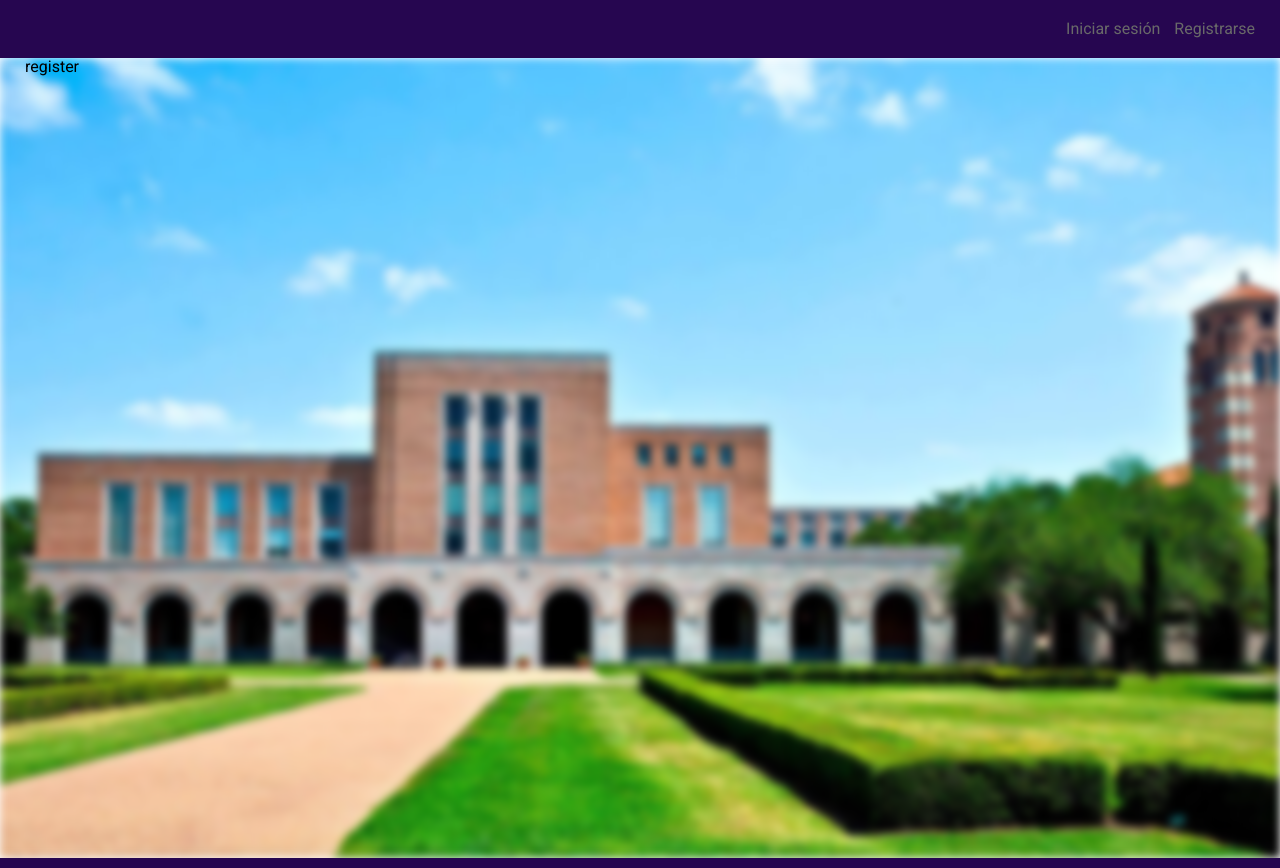
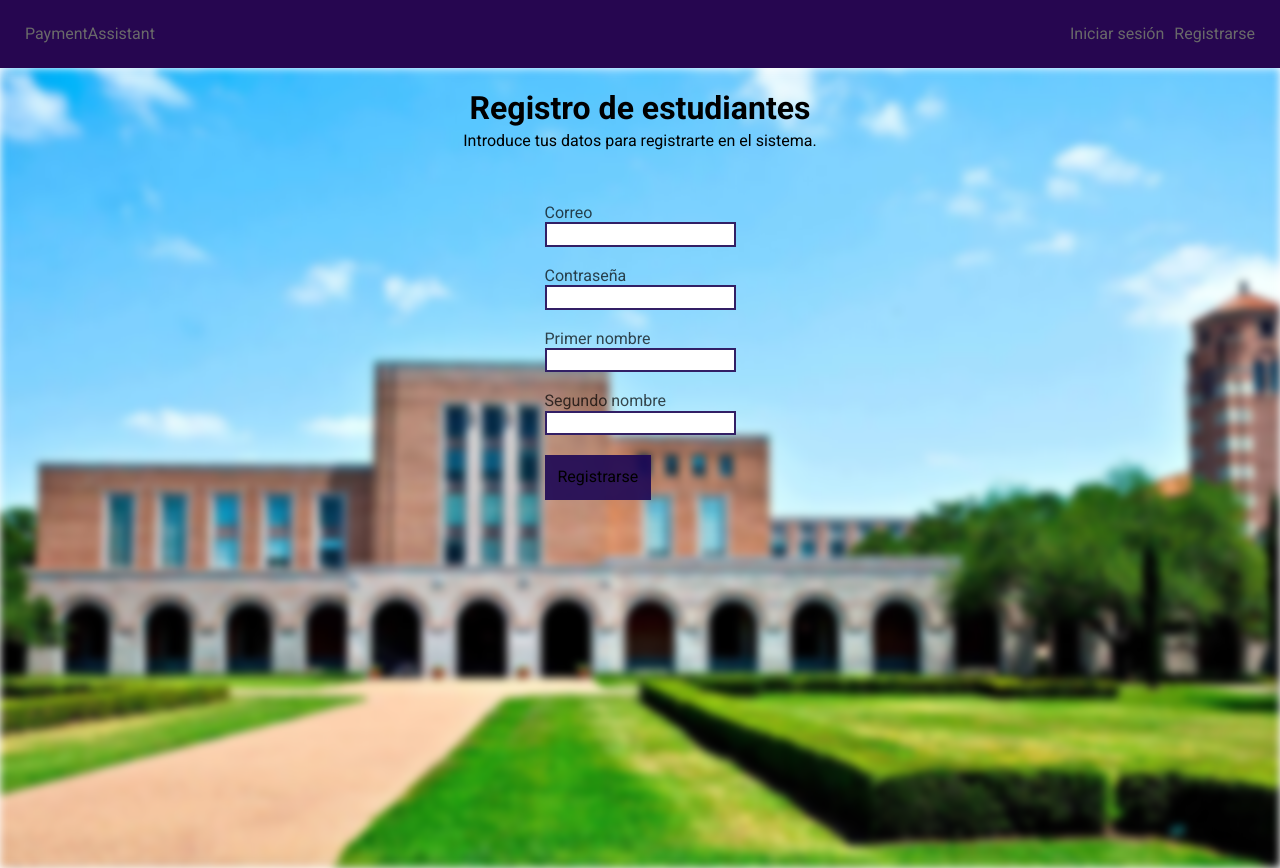
Before and after one commit to Vz0n/PaymentAssistant, a Flask app: page /account/register in a window 1280 px wide. Run offline with Flask 3, Linux system fonts and the light colour scheme; parts of the project's set-up code (start-up, migrations or seed data) failed here and were passed over; some libraries are stand-ins or nearby versions.

Commit message:
some updates after a long time

```diff
--- a/blueprints/account.py
+++ b/blueprints/account.py
@@ -1,5 +1,5 @@
 from flask.blueprints import Blueprint
-from flask import request, session, redirect, render_template, url_for
+from flask import request, session, redirect, render_template, url_for, flash, get_flashed_messages
 from flask import current_app as app
 from hashlib import sha256
 from database import Database
@@ -21,8 +21,8 @@ def login():
         passwd = request.form.get("password", "")
 
         if passwd == "" or email == "":
-            return render_template("account/login.html",
-                                   message="Por favor, rellena todos los campos")
+            flash("Rellena todos los campos", "error")
+            return redirect("/account/login")
 
         passwd_hash = sha256(passwd.encode()).digest().hex()
         db = Database()
@@ -31,7 +31,8 @@ def login():
         db.close()
 
         if len(result) < 1:
-            return render_template("account/login.html", message="Credenciales inválidas.")
+            flash("Credenciales inválidas", "error")
+            return redirect("/account/login")
 
         session["id"] = result[0]
         session["fname"] = result[1]
@@ -44,7 +45,7 @@ def login():
 
         return redirect("/", 302)
 
-    return render_template("account/login.html")
+    return render_template("account/login.html", messages=get_flashed_messages(True))
 
 @account.route("/register", methods=["POST", "GET"])
 def register():
@@ -76,7 +77,8 @@ def register():
              message = "La contraseña debe tener por lo menos 6 carácteres."
 
         if message != None:
-            return render_template("account/register.html", message=message)
+            flash(message, "error")
+            return redirect("/account/register")
 
         passwd_hash = sha256(passwd.encode()).digest().hex()
 
@@ -84,15 +86,16 @@ def register():
         result = db.execute_query("SELECT id FROM users WHERE email = ?", email)
 
         if len(result) > 0:
-            return render_template("account/register.html",
-                                   message=f"Ya existe un usuario registrado con el correo {email}.")
+            flash(f"Ya existe un usuario registrado con el correo {email}.", "error")
+            return redirect("/account/register")
 
         db.execute_update("INSERT INTO users VALUES (NULL, ?, ?, ?, ?, 'user', TRUE, NULL, json_array())", email, fname, lname, passwd_hash)
         db.close()
 
+        flash("Registro completado exitosamente. Ahora inicia sesión", "success")
         return redirect("login", 303)
 
-    return render_template("account/register.html")
+    return render_template("account/register.html", messages=get_flashed_messages(True))
 
 @account.route("/forgot", methods=["GET", "POST"])
 def forgot():
--- a/blueprints/payment.py
+++ b/blueprints/payment.py
@@ -30,7 +30,7 @@ def before():
 @payment.get("/")
 def index():
     db = Database()
-    pending_fees = db.execute_query("SELECT pending_fees FROM users WHERE id = ?", session["id"])[0][0]
+    pending_fees = db.execute_query("SELECT pending_fees FROM users WHERE id = ?", session["id"])[0]
     db.close()
 
     try:
--- a/static/css/main.css
+++ b/static/css/main.css
@@ -1,17 +1,33 @@
 @import url("https://necolas.github.io/normalize.css/8.0.1/normalize.css");
 
 @import url("./animations.css");
+@import url("./pages.css");
 
 :root {
-    --main-color: #260650;
+    --primary-color: #260650;
     --buttons-color: rgba(28, 7, 85, 0.9);
     --secondary-color: rgb(105, 105, 105);
+    --hover-color: #178a7c;
     --shadow: #12024b;
 }
 
 body {
     font-family: Roboto, 'sans-serif';
 }
+
+h1,h2,h3 {
+    margin-bottom: 5px;
+}
+
+.error-message {
+    color: rgb(201, 37, 37);
+}
+
+.success-message {
+    font-weight: 500;
+    color: rgb(22, 220, 82);
+}
+
 
 .link {
     text-decoration: none;
@@ -26,7 +42,7 @@ body {
 
 .link:hover {
     scale: 1.1;
-    box-shadow: 1px 1px 15px #260650;
+    box-shadow: 1px 1px 15px var(--primary-color);
 }
 
 #background-img {
@@ -41,9 +57,10 @@ body {
 
 .navbar {
     position: static;
-    text-align: end;
+    display: flex;
+    flex-direction: row;
     padding: 20px;
-    background-color: var(--main-color);
+    background-color: var(--primary-color);
     color: var(--secondary-color);
 
     a {
@@ -55,38 +72,10 @@ body {
     }
 
     a:hover {
-        color: aqua;
+        color: var(--hover-color);
+    }
+
+    .navbar-left {
+        margin-right: auto;
     }
 }
-
-.content {
-    margin-left: 25px;
-    margin-right: 25px;
-    display: grid;
-    grid-template:
-                 "header header header" 50px
-                 "  .   .   img" 60px
-                 "text text  . " min-content / min-content 300px 300px;
-    column-gap: 25%;
-
-    h1 {
-        margin-bottom: 5px;
-    }
-
-    .content-header {
-        grid-area: header;
-        padding-bottom: 50px;
-    }
-
-    .text {
-        grid-area: text;
-    }
-
-    img {
-        grid-area: img;
-        animation-name: rotating-image;
-        animation-duration: 4s;
-        animation-iteration-count: infinite;
-    }
-
-}
--- /dev/null
+++ b/static/css/pages.css
@@ -0,0 +1,64 @@
+#content-text {
+    margin-left: 25px;
+    margin-right: 25px;
+    display: grid;
+    grid-template:
+                 "header header header" 50px
+                 "  .   .   img" 60px
+                 "text text  . " min-content / min-content 300px 300px;
+    column-gap: 25%;
+
+    .content-header {
+        grid-area: header;
+        margin-bottom: 50px;
+    }
+
+    .text {
+        grid-area: text;
+    }
+
+    img {
+        grid-area: img;
+        animation-name: rotating-image;
+        animation-duration: 4s;
+        animation-iteration-count: infinite;
+    }
+
+}
+
+#content-form {
+    .content-header {
+        text-align: center;
+        margin-bottom: 30px;
+    }
+
+    .form {
+        margin: auto;
+        width: min-content;
+        padding: 24px;
+    }
+
+    .form-label {
+        opacity: 0.7;
+        position: relative;
+    }
+
+    .form-input {
+        display: block;
+        margin-bottom: 20px;
+        border: solid 2px;
+        border-color: var(--buttons-color);
+        transition: border-color 100ms;
+    }
+
+    .form-input:focus {
+        outline: none;
+        border-color: var(--hover-color)
+    }
+
+    button {
+        background-color: var(--buttons-color);
+        padding: 13px;
+        border: none;
+    }
+}
--- a/static/js/script.js
+++ b/static/js/script.js
@@ -1,3 +1,33 @@
+/*
+  Utilities functions
+*/
+
+const COLOR_ANIMATION = [
+    {
+        "color": "initial",
+    },
+    {
+        "color": "var(--hover-color)",
+        "text-transform": "underline"
+    }
+]
+
+async function translateLabel(reverse, labelname){
+    const match = document.querySelector(`label[for=${labelname}]`);
+
+    match.animate(COLOR_ANIMATION, {
+        direction: reverse ? "reverse" : "normal",
+        fill: "both",
+        duration: 100
+    });
+}
+
+/*
+  Setup functions
+
+  Those functions are used to animate the page and make some part of it usable.
+*/
+
 function setupLinks(){
     var links = document.getElementsByClassName("link");
 
@@ -8,4 +38,21 @@ function setupLinks(){
     }
 }
 
+function setupLabels(){
+    var inputs = document.getElementsByTagName("input");
+
+    for(let input of inputs){
+       let labelname = input.getAttribute("name");
+
+       if(labelname == "csrf_token") continue;
+
+       input.addEventListener("focusin", (ev) => translateLabel(false, labelname));
+       input.addEventListener("focusout", (ev) => translateLabel(true, labelname));
+    }
+}
+
+// Prepare everything
+
 setupLinks();
+
+if(document.getElementById("content-form") != null) setupLabels();
--- a/templates/404.html
+++ b/templates/404.html
@@ -2,6 +2,8 @@
 {% block title %}
 Página no encontrada
 {% endblock %}
+
+{% set page_type = "text" %}
 
 {% block body %}
 <header class="content-header">
--- a/templates/50x.html
+++ b/templates/50x.html
@@ -2,6 +2,8 @@
 {% block title %}
 Error
 {% endblock %}
+
+{% set page_type = "text" %}
 
 {% block body %}
 <header class="content-header">
--- a/templates/about.html
+++ b/templates/about.html
@@ -2,6 +2,8 @@
 {% block title %}
 Acerca de la web
 {% endblock %}
+
+{% set page_type = "text" %}
 
 {% block body %}
 <header class="content-header">
--- a/templates/account/register.html
+++ b/templates/account/register.html
@@ -1,8 +1,30 @@
 {% extends "base.html" %}
-{% block title %}
-Registrarse
-{% endblock %}
+
+{% block title %}Registrarse{% endblock %}
+
+{% set page_type = "form" %}
 
 {% block body %}
-register
+<header class="content-header">
+    <h1>Registro de estudiantes</h1>
+    {% if messages|length > 0 %}
+      {% for type,message in messages %}
+        <span class="{{ type }}-message">{{ message }}</span>
+      {% endfor %}
+    {% else %}
+      <span>Introduce tus datos para registrarte en el sistema.</span>
+    {% endif %}
+</header>
+<form class="form" method="POST">
+    <label for="email" class="form-label">Correo</label>
+    <input name="email" type="email" class="form-input" required>
+    <label for="password" class="form-label">Contraseña</label>
+    <input name="password" type="password" class="form-input" required>
+    <label for="fname" class="form-label">Primer nombre</label>
+    <input name="fname" class="form-input" required>
+    <label for="lname" class="form-label">Segundo nombre</label>
+    <input name="lname" class="form-input" required>
+    <input name="csrf_token" value="{{ csrf_token() }}" hidden>
+    <button type="submit">Registrarse</button>
+</form>
 {% endblock %}
--- a/templates/base.html
+++ b/templates/base.html
@@ -3,24 +3,22 @@
 <head>
     <link rel="stylesheet" href="{{ url_for('static', filename='css/main.css') }}">
     <link rel="icon" href="{{ url_for('static', filename='favicon.ico') }}">
-    <title>{% block title%} {% endblock %} | Asistencia de pagos</title>
+    <title>{% block title %} {% endblock %} | Asistencia de pagos</title>
     <meta charset="utf-8">
     <meta name="viewport" content="width=device-width; initial-scale=1.0">
     <meta name="title" content="Asistencia de pagos">
     <meta name="description" content="Un sitio web para pagar las cuotas desde el hogar">
     <link rel="preconnect" href="https://fonts.googleapis.com">
     <link rel="preconnect" href="https://fonts.gstatic.com" crossorigin>
-    <link rel="preload" href="/static/img/1.jpg">
+    <link rel="preload" as="image" href="/static/img/1.jpg">
     <link href="https://unpkg.com/aos@2.3.1/dist/aos.css" rel="stylesheet">
     <link href="https://fonts.googleapis.com/css2?family=Roboto:ital,wght@0,100..900;1,100..900&display=swap" rel="stylesheet">
-    {% block head %}
-    {% endblock %}
 </head>
 <body>
     {% include "components/bar.html" %}
     <div id="background-img"></div>
     <main>
-        <section class="content" data-aos="fade-up">
+        <section id="content-{{ page_type }}" data-aos="fade-up">
             {% block body %}
             {% endblock %}
         </section>
--- a/templates/components/bar.html
+++ b/templates/components/bar.html
@@ -1,4 +1,15 @@
+{% set role = session.get("role", "guest") %}
 <nav class="navbar">
-    <a href="/account/login">Iniciar sesión</a>
-    <a href="/account/register">Registrarse</a>
+    <a href="/" class="navbar-left">PaymentAssistant</a>
+    {% if role != "guest" %}
+      <a href="/payment/" class="navbar-right">Pago de cuota</a>
+      {% if role == "admin" %}
+        <a href="/admin/" class="navbar-right">Administrar</a>
+      {% endif %}
+      <a href="/account/profile" class="navbar-right">Perfil</a>
+      <a href="/account/logout" class="navbar-right">Cerrar sesión</a>
+    {% else %}
+      <a href="/account/login" class="navbar-right">Iniciar sesión</a>
+      <a href="/account/register" class="navbar-right">Registrarse</a>
+    {% endif %}
 </nav>
--- a/templates/index.html
+++ b/templates/index.html
@@ -2,6 +2,8 @@
 {% block title %}
 Página principal
 {% endblock %}
+
+{% set page_type = "text" %}
 
 {% block body %}
 <header class="content-header">
@@ -17,7 +19,7 @@ Página principal
         Está diseñado especialmente para las universidades con problemas de largas colas en sus cajas solo
         para pagar una cuota... nadie quiere tener que esperar muchas horas solo para hacer eso.
     </p>
-    <div data-href="about" class="link">Acerca de...</div>
+    <div data-href="about" class="link">Acerca de la app</div>
     <div data-href="payment" class="link">Ir a pagar mi cuota</div>
 </div>
 <img src="/static/icon.svg" alt="app logo" width="128px" height="128px"/>
```
Also changed, not shown: templates/account/login.html (+22 -4 lines), static/css/animations.css (line endings or trailing spaces).
